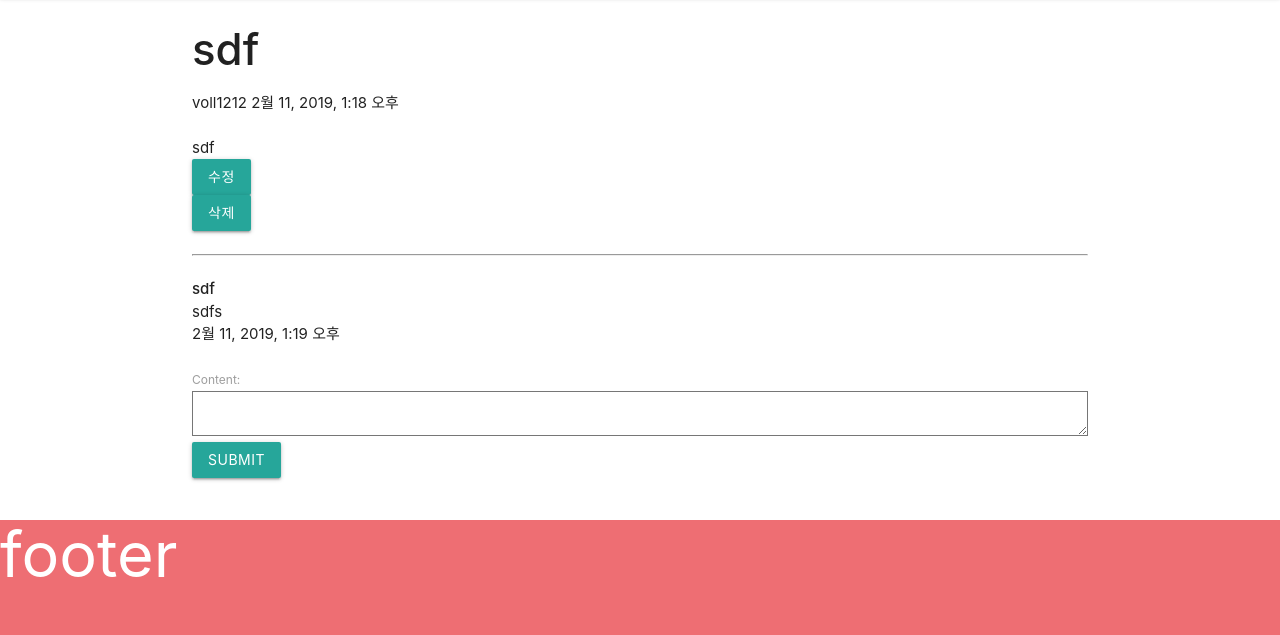
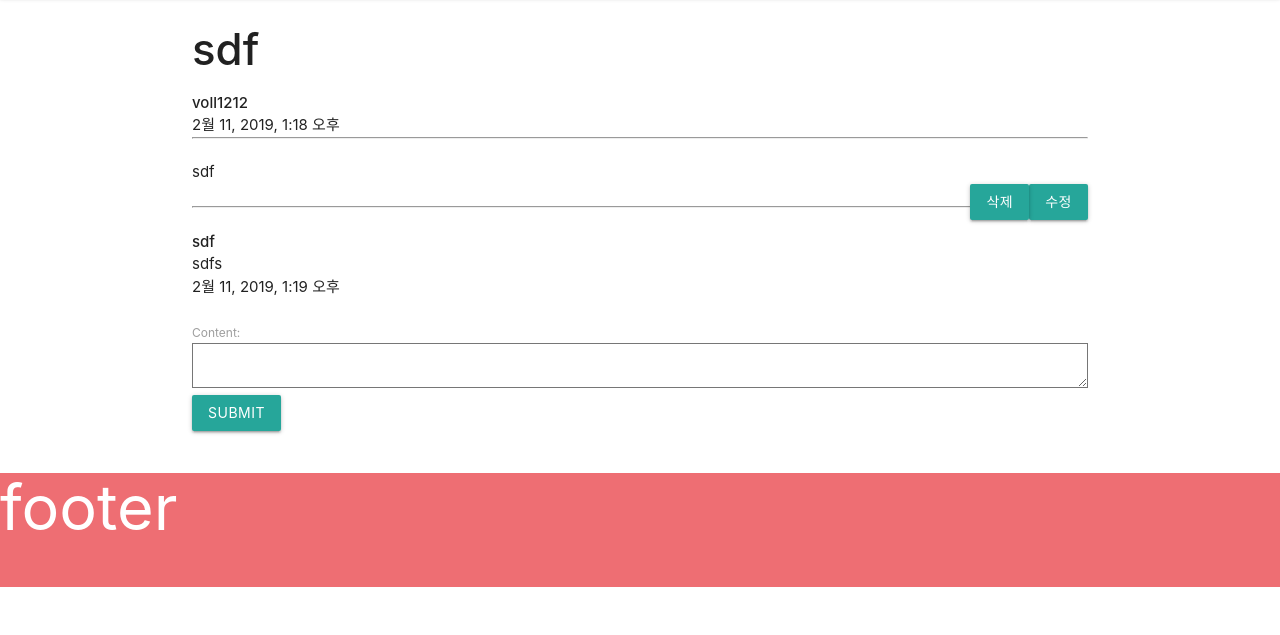
Before and after one commit to valborgs/huumorge, a Django app: page /humorboard/1 in a window 1280 px wide. Shown: the part 67-702 px from the top of the page. Run offline with Django 3.2, Linux system fonts and the light colour scheme; a user stored in the database is signed in; data comes from the database, SQL or seed files in the repository.

Commit message:
postdetail

```diff
--- a/humorge/templates/humorge/free_post.html
+++ b/humorge/templates/humorge/free_post.html
@@ -7,7 +7,7 @@
       <div class="post-title">
         <h3><strong>{{ data.title }}</strong></h3>
       </div>
-      <div class="post-img-author-date" style="display:inline">
+      <div class="post-img-author-date">
         {% if data.author.profile.image.url %}
         <span><img src="{{ data.author.profile.image.url }}" alt="프로필이미지"></span>
         {% endif %}
--- a/humorge/templates/humorge/humor_post.html
+++ b/humorge/templates/humorge/humor_post.html
@@ -11,18 +11,22 @@
         {% if data.author.profile.image.url %}
         <span><img src="{{ data.author.profile.image.url }}" alt="프로필이미지"></span>
         {% endif %}
-        <span>{{ data.author }}</span> <span>{{ data.date }}</span>
+        <span>
+          <p><strong>{{ data.author }}</strong></p>
+          <p>{{ data.date }}</p>
+        </span>
       </div>
     </div>
+    <hr>
     <div class="post-body">
       <div class="content">
         <br>{{ data.content }}
       </div>
     </div>
     {% if user.is_authenticated and user == data.author %}
-    <div class="mod">
-      <a href="{% url 'humorge:humor_post_mod' pk=data.pk %}" class='btn'>수정</a><br>
-      <a href="{% url 'humorge:humor_post_remove' pk=data.pk %}" class='btn'>삭제</a><br>
+    <div class="mod" style="display:inline">
+      <a href="{% url 'humorge:free_post_mod' pk=data.pk %}" class='btn right'>수정</a>
+      <a href="{% url 'humorge:free_post_remove' pk=data.pk %}" class='btn right'>삭제</a>
     </div>
     {% endif %}
     <br><hr>
```
